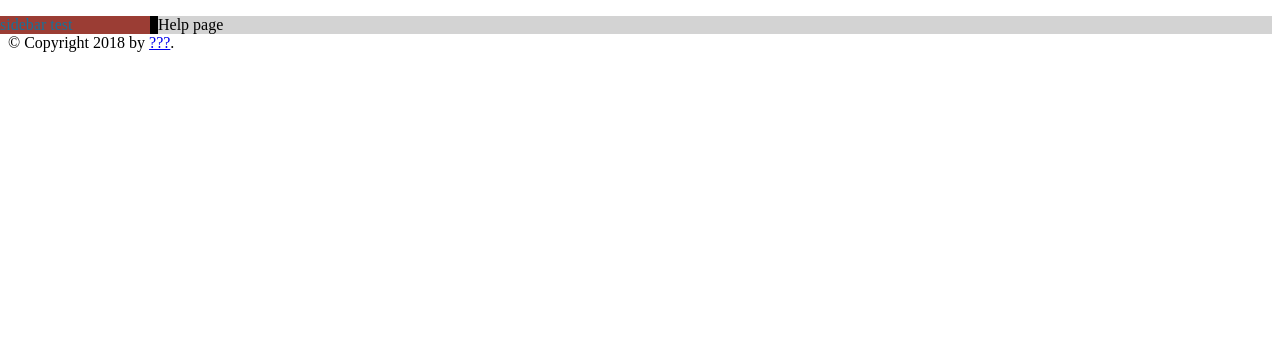
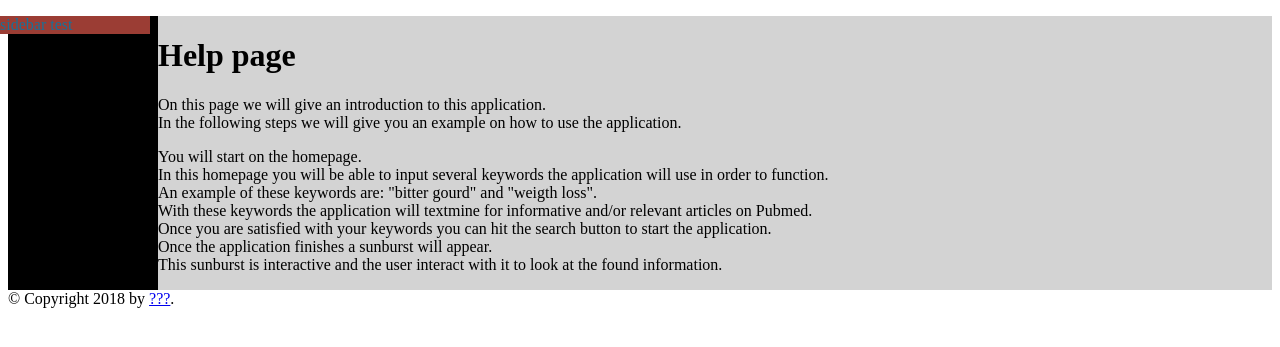
Before and after one commit to rogier-stegeman/ProjectGourdeous, a Flask app: page /help in a window 1280 px wide. Shown: the part 70-417 px from the top of the page. Run offline with Flask 2, Linux system fonts and the light colour scheme.

Commit message:
Bram heeft help pagina voorbeeld gemaakt.

```diff
--- a/Gourdeous/templates/help.html
+++ b/Gourdeous/templates/help.html
@@ -1,6 +1,21 @@
 {% extends "layout.html" %}
 {% block content %}
 <div id="help">
-    Help page
+    <h1>
+        Help page
+    </h1>
+    <p>
+        On this page we will give an introduction to this application.<br>
+        In the following steps we will give you an example on how to use the application.
+    </p>
+    <p>
+        You will start on the homepage.<br>
+        In this homepage you will be able to input several keywords the application will use in order to function.<br>
+        An example of these keywords are: "bitter gourd" and "weigth loss".<br>
+        With these keywords the application will textmine for informative and/or relevant articles on Pubmed.<br>
+        Once you are satisfied with your keywords you can hit the search button to start the application.<br>
+        Once the application finishes a sunburst will appear.<br>
+        This sunburst is interactive and the user interact with it to look at the found information.
+    </p>
 </div>
 {% endblock %}
```
